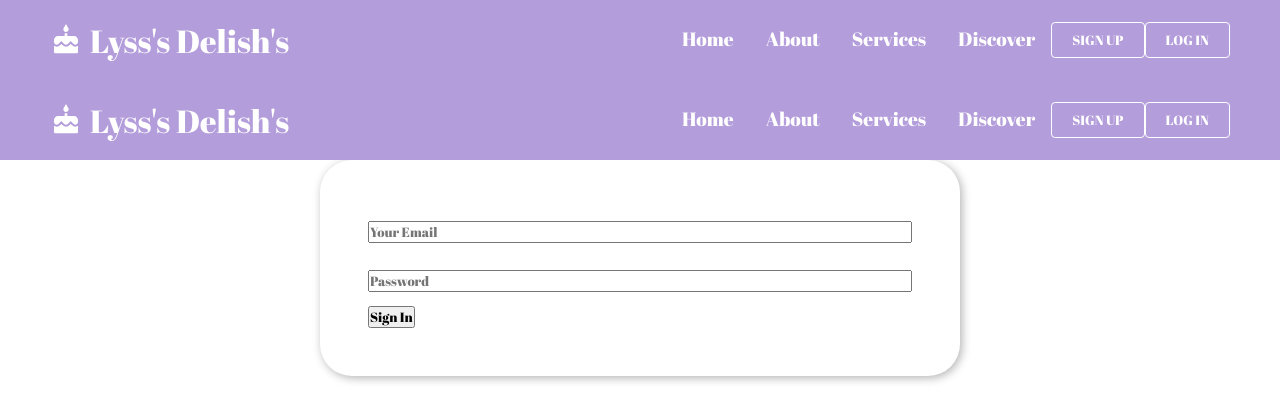
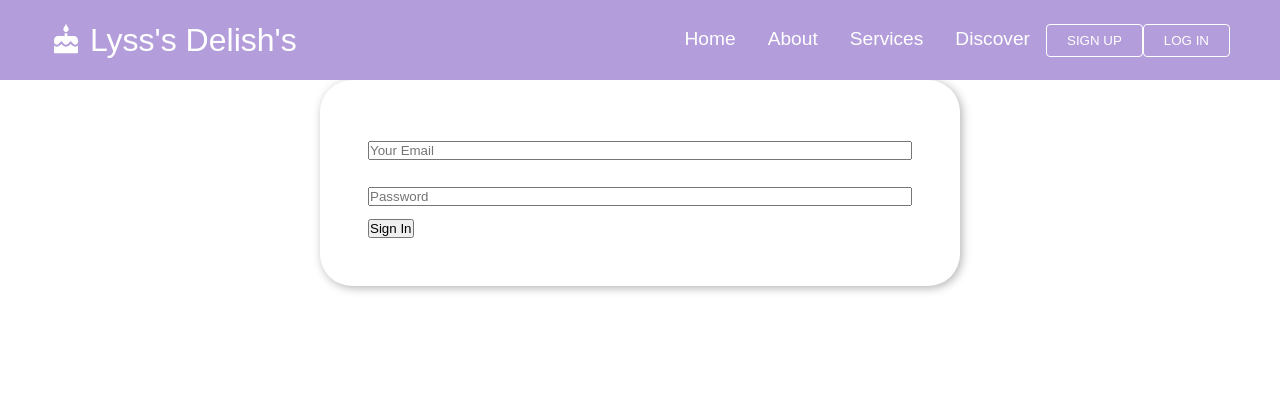
Before and after one commit to Anthonyvseth/Cake_Baker_Blog, a React (Create React App) app in the folder client/: page /login in a window 1280 px wide. Shown: the top 420 px of the page. Built offline with nearby package versions, Linux system fonts and the light colour scheme.

Commit message:
profile page shown

```diff
--- a/client/src/components/Layout.js
+++ b/client/src/components/Layout.js
@@ -3,7 +3,7 @@ import NavBar from './NavBar'
 
 export default ({ children, authenticated, currentUser }) => (
   <div>
-    <NavBar
+    <div
       authenticated={authenticated}
       currentUser={currentUser}
       className="header-elevated"
--- a/client/src/components/Router.js
+++ b/client/src/components/Router.js
@@ -13,6 +13,8 @@ import { __CheckSession } from '../components/services/UserServices'
 import Layout from './Layout'
 import ProtectedRoute from './ProtectedRoute'
 import Navbar from './NavBar'
+import About from '../pages/About'
+import { aboutObj } from '../pages/HomePage/Data'
 
 class Router extends Component {
     constructor() {
@@ -92,17 +94,17 @@ class Router extends Component {
                   </Layout>
                 )}
               />
-              {/* <Route
-                path="/discover"
+              <Route
+                path="/about"
                 component={(props) => (
                   <Layout
                     currentUser={this.state.currentUser}
                     authenticated={this.state.authenticated}
                   >
-                    <Discover {...props} />
+                    <About {...aboutObj} />
                   </Layout>
                 )}
-              /> */}
+              />
               <Route
                 path="/posts/:post_id"
                 component={(props) => (
--- a/client/src/pages/About.js
+++ b/client/src/pages/About.js
@@ -1,6 +1,6 @@
 import React from 'react'
 import Hero from './Hero'
-import {aboutObj} from './Data'
+import {aboutObj} from './HomePage/Data'
 
 function About() {
     return (
--- a/client/src/pages/CreatePost.js
+++ b/client/src/pages/CreatePost.js
@@ -7,7 +7,6 @@ export default class CreatePost extends Component {
     super()
     this.state = {
       title: '',
-      location: '',
       image_url: '',
       description: ''
     }
@@ -28,7 +27,7 @@ export default class CreatePost extends Component {
   }
 
   render() {
-    const { title, location, image_url, description } = this.state
+    const { title, image_url, description } = this.state
     return (
       <div className="upload content">
         <form className="flex-col" onSubmit={this.handleSubmit}>
@@ -36,12 +35,6 @@ export default class CreatePost extends Component {
             placeholder="Title"
             name="title"
             value={title}
-            onChange={this.handleChange}
-          />
-          <TextInput
-            placeholder="Location"
-            name="location"
-            value={location}
             onChange={this.handleChange}
           />
           <TextInput
--- a/client/src/pages/Profile.js
+++ b/client/src/pages/Profile.js
@@ -1,7 +1,9 @@
 import React, { Component } from 'react'
-import Card from '../components/Card'
+// import Card from '../components/Card'
 import { __DeletePost } from '../components/services/PostServices'
 import { __GetProfile } from '../components/services/UserServices'
+import CreatePost from './CreatePost'
+import Hero from './Hero'
 
 export default class Profile extends Component {
   constructor() {
@@ -39,12 +41,13 @@ export default class Profile extends Component {
   render() {
     return (
       <div className="profile">
+        <CreatePost />
         <div>
           {this.state.posts.length ? (
             <div className="post-content wrapper flex-row">
               {this.state.posts.map((post) => (
                 <div key={post._id}>
-                  <Card
+                  <Hero
                     onClick={() =>
                       this.props.history.push(`/posts/${post._id}`)
                     }
@@ -56,7 +59,7 @@ export default class Profile extends Component {
                       </div>
                     </div>
                     <img src={post.image_url} alt="sf" />
-                  </Card>
+                  </Hero>
                   <div className="flex-row button-wrapper">
                     <button
                       onClick={() =>
--- a/client/src/pages/UpdatePost.js
+++ b/client/src/pages/UpdatePost.js
@@ -6,7 +6,6 @@ export default class UpdatePost extends Component {
     super()
     this.state = {
       title: '',
-      location: '',
       image_url: '',
       description: ''
     }
--- a/client/src/style/App.css
+++ b/client/src/style/App.css
@@ -1,12 +1,6 @@
-@import url('https://fonts.googleapis.com/css2?family=Abril+Fatface&display=swap');
-
 *{
   box-sizing: border-box;
   margin: 0;
   padding: 0;
-  font-family: 'PT Sans', 'abril fatface', sans-serif;
+  font-family: 'PT Sans', sans-serif;
 }
-
-.navbar {
-  font-family: 'Abril Fatface', cursive;
-}
--- a/client/src/style/NavBar.css
+++ b/client/src/style/NavBar.css
@@ -1,7 +1,3 @@
-@import url('https://fonts.googleapis.com/css2?family=Abril+Fatface&display=swap');
-
-
-
 .navbar {
     background: #b39ddb;
     height: 80px;
```
